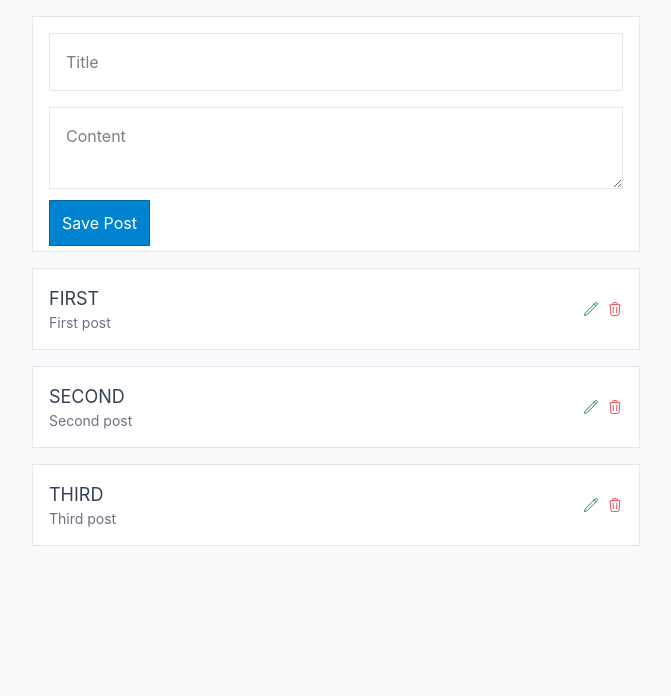
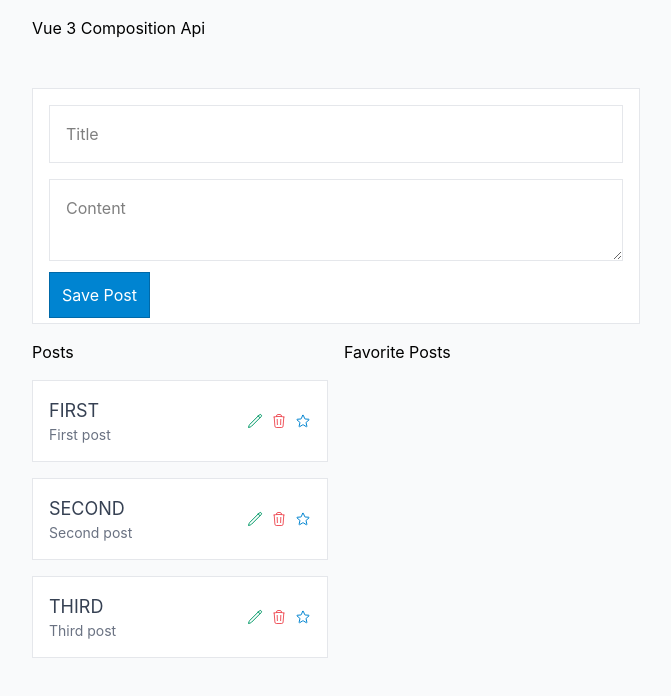
Before and after one commit to vmoisej/vuejs3movie, a Vue app: page / in a window 1280 px wide. Shown: the top 696 px of the page, without its empty margins (304-975 px from the left). Built offline with nearby package versions, Linux system fonts and the light colour scheme.

Commit message:
Lesson 5. Computed fields & Styled.

```diff
--- a/src/App.vue
+++ b/src/App.vue
@@ -1,4 +1,5 @@
 <template>
+  <h1 class="w-1/2 mx-auto p-4 mb-4 flex items-center">Vue 3 Composition Api</h1>
   <div v-if="isModalOpen" @click="isModalOpen = false" class="modal-shadow">
     <div @click.stop class="modal bg-white border border-gray-200 p-4 mb-4">
       <div class="mb-4">
@@ -31,28 +32,38 @@
         <a @click.prevent="storePost" gref="#" class="inline block px-3 py-3 bg-sky-600 border border-sky-700 text-white">Save Post</a>
       </div>
     </div>
-    <div>
-      <PostItem v-for="post in posts" :post="post" @editpost="editPost"></PostItem>
+    <div class="flex">
+      <div class="w-1/2 mr-4">
+        <h3 class="mb-4">Posts</h3>
+        <PostItem v-for="post in posts" :post="post" @editpost="editPost"></PostItem>
+      </div>
+      <div class="w-1/2">
+        <h3 class="mb-4">Favorite Posts</h3>
+        <PostItem v-for="post in favoritePosts" :post="post" @editpost="editPost"></PostItem>
+      </div>
     </div>
    </div>
 </template>
 
 <script setup>
-import {provide, reactive, ref, watch} from "vue"
+import {computed, provide, reactive, ref, watch} from "vue"
 import PostItem from "@/components/post/PostItem.vue"
 
 const posts = ref([
   {
     title: 'FIRST',
-    content: 'First post'
+    content: 'First post',
+    is_favorite: false
   },
   {
     title: 'SECOND',
-    content: 'Second post'
+    content: 'Second post',
+    is_favorite: false
   },
   {
     title: 'THIRD',
-    content: 'Third post'
+    content: 'Third post',
+    is_favorite: false
   },
 ])
 const isModalOpen = ref(false)
@@ -60,11 +71,14 @@ const errors = ref([])
 const post = reactive({
   title: '',
   content: '',
+  is_favorite: false
 })
 let editedPost = reactive({
   title: '',
   content: '',
 })
+
+const favoritePosts = computed(() => posts.value.filter(postItem => postItem.is_favorite === true))
 
 provide('posts', posts)
 
--- a/src/components/post/PostItem.vue
+++ b/src/components/post/PostItem.vue
@@ -1,22 +1,28 @@
 <template>
-  <div class="bg-white border border-gray-200 p-4 mb-4 flex items-center justify-between">
+  <div :class="[favoritedClass, 'bg-white border p-4 mb-4 flex items-center justify-between']">
     <div>
       <h3 class="text-lg text-gray-700">{{ post.title }}</h3>
       <p class="text-sm text-gray-500">{{ post.content }}</p>
     </div>
     <div class="flex items=center">
-      <div class="mr-2">
+      <div v-if="!post.is_favorite" class="mr-2">
         <svg @click="editPost(post)" xmlns="http://www.w3.org/2000/svg" fill="none" viewBox="0 0 24 24" stroke-width="1.5" stroke="currentColor" class="size-4 text-emerald-600 cursor-pointer">
           <path stroke-linecap="round" stroke-linejoin="round" d="m16.862 4.487 1.687-1.688a1.875 1.875 0 1 1 2.652 2.652L6.832 19.82a4.5 4.5 0 0 1-1.897 1.13l-2.685.8.8-2.685a4.5 4.5 0 0 1 1.13-1.897L16.863 4.487Zm0 0L19.5 7.125" />
         </svg>
       </div>
-      <DeletePost :post="post"></DeletePost>
+      <DeletePost  v-if="!post.is_favorite" class="mr-2" :post="post"></DeletePost>
+      <div>
+        <svg @click="post.is_favorite = !post.is_favorite" xmlns="http://www.w3.org/2000/svg" :fill="post.is_favorite ? 'text-sky-600' : 'none'" viewBox="0 0 24 24" stroke-width="1.5" stroke="currentColor" class="size-4 text-sky-600 cursor-pointer">
+          <path stroke-linecap="round" stroke-linejoin="round" d="M11.48 3.499a.562.562 0 0 1 1.04 0l2.125 5.111a.563.563 0 0 0 .475.345l5.518.442c.499.04.701.663.321.988l-4.204 3.602a.563.563 0 0 0-.182.557l1.285 5.385a.562.562 0 0 1-.84.61l-4.725-2.885a.562.562 0 0 0-.586 0L6.982 20.54a.562.562 0 0 1-.84-.61l1.285-5.386a.562.562 0 0 0-.182-.557l-4.204-3.602a.562.562 0 0 1 .321-.988l5.518-.442a.563.563 0 0 0 .475-.345L11.48 3.5Z" />
+        </svg>
+      </div>
     </div>
   </div>
 </template>
 
 <script setup>
 import DeletePost from "@/components/post/DeletePost.vue";
+import {computed} from "vue";
 
 const {post} = defineProps({
   post: {
@@ -25,6 +31,7 @@ const {post} = defineProps({
   }
 })
 
+const favoritedClass = computed(() => post.is_favorite ? 'border-sky-400' : 'border-gray-200')
 
 const emits = defineEmits([ 'editpost'])
 
```
